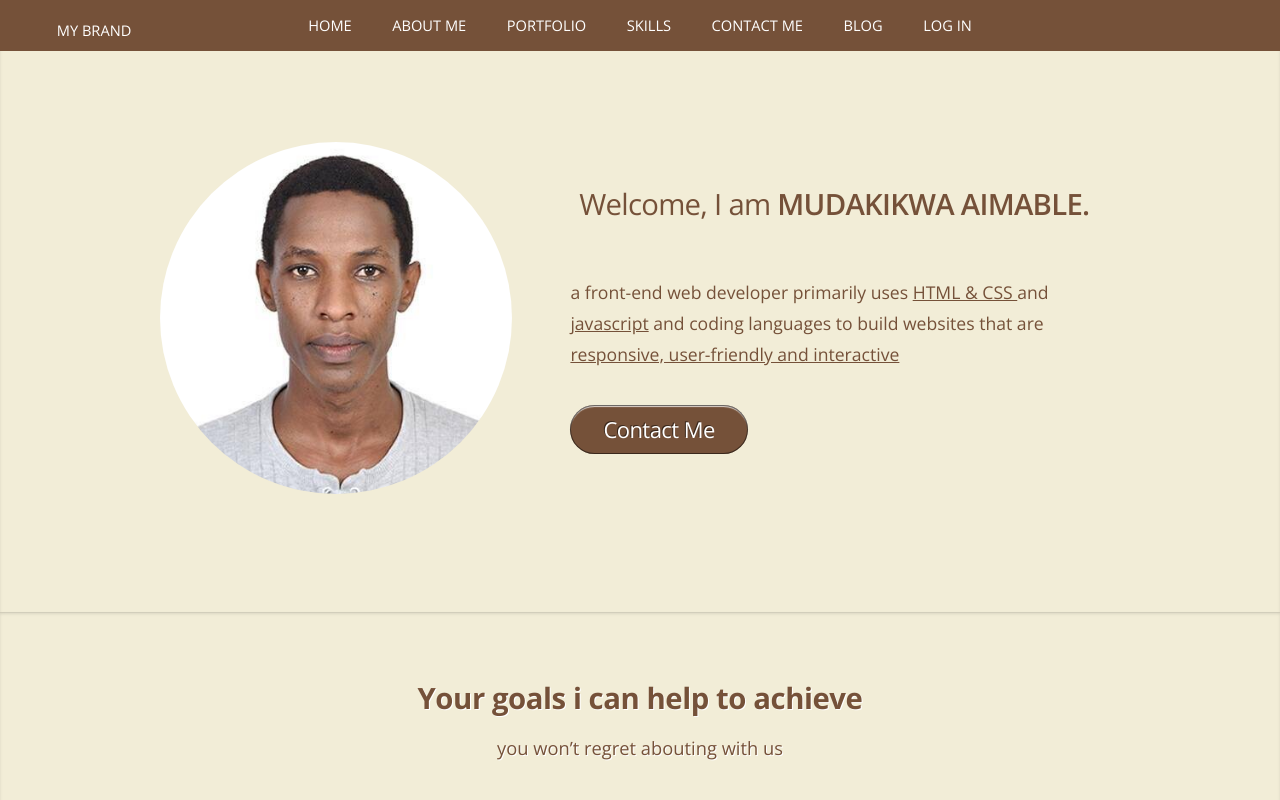
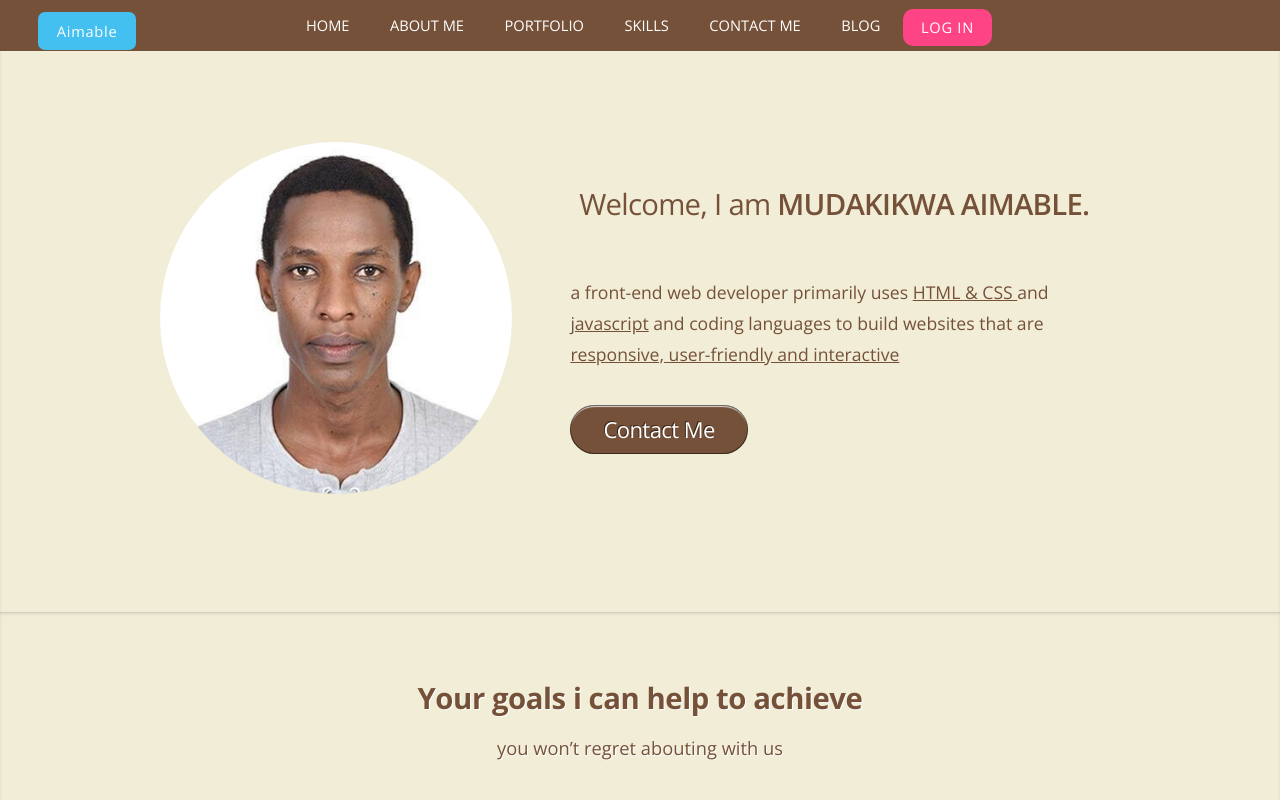
Before and after one commit to Shumba250/Capston-project, a plain HTML site: page index.html in a window 1280 px wide. Shown: the top 800 px of the page. Drawn offline with nearby package versions, Linux system fonts and the light colour scheme; a script that the page names is missing.

Commit message:
added a tittle logo and chnged the color of both my brand logo and the login buttons

```diff
--- a/assets/css/main.css
+++ b/assets/css/main.css
@@ -77,6 +77,24 @@ textarea {
 	position: fixed;
 	left: 3%;
 	top: 1.5%;
+	background: #43bff0;
+	color: #fff;
+	border-radius: 7px;
+	font-weight: 400;
+	padding: 0.05em 0.02em 0.05em 0.02em;
+	letter-spacing: 0.05em;
+	display: inline-block;
+	vertical-align: middle;
+}
+#home-login {
+	background: #ff4486;
+	color: #fff;
+	border-radius: 10px;
+	font-weight: 400;
+	padding: 0.01em 0.01em 0.01em 0.01em;
+	letter-spacing: 0.05em;
+	display: inline-block;
+	vertical-align: middle;
 }
 
 /* my previous hamberger css started here */
--- a/index.html
+++ b/index.html
@@ -8,25 +8,26 @@
 			content="width=device-width, initial-scale=1, user-scalable=no"
 		/>
 		<link rel="stylesheet" href="assets/css/main.css" />
+		<link rel="icon" href="images/icon.png">
 	</head>
 	<body class="is-preload">
 		<!-- Top Navigation bar -->
 		<nav id="nav">
 			<ul class="container nav-ul-container">
-				<li id="my-brand-logo"><a href="#home">MY BRAND</a></li>
+				<li id="my-brand-logo"><a href="#home">Aimable</a></li>
 				<li><a href="#home">HOME</a></li>
 				<li><a href="#about">ABOUT ME</a></li>
 				<li><a href="#portfolio">PORTFOLIO</a></li>
 				<li><a href="#skills">SKILLS</a></li>
 				<li><a href="#contact">CONTACT ME</a></li>
 				<li><a href="#blog">BLOG</a></li>
-				<li><a href="login.html" target="_blank">LOG IN</a></li>
+				<li id="home-login"><a href="login.html" target="_blank">LOG IN</a></li>
 			</ul>
 			<!-- place the hamberger div here-->
-				<label>
-					<input type="checkbox" class="toggle" />
-					<div class="hamburger"></div>
-				</label>
+			<label>
+				<input type="checkbox" class="toggle" />
+				<div class="hamburger"></div>
+			</label>
 			</nav>
 		</nav>
 		<!-- Home page html-->
@@ -40,7 +41,7 @@
 					</div>
 					<div class="col-8 col-7-large col-12-medium">
 						<header>
-							<h1>Welcome, I am <strong>MUDAKIKWA AIMABLE.</strong></h1>
+							<h1>Welcome, I am <strong><a href="https://mudakikwaaimable.netlify.app/" target="_blank">MUDAKIKWA AIMABLE.</a></strong></h1>
 						</header>
 						<p>
 							a front-end web developer primarily uses
```
Also changed, not shown: images/icon.png (added), images/logo.png (added).
